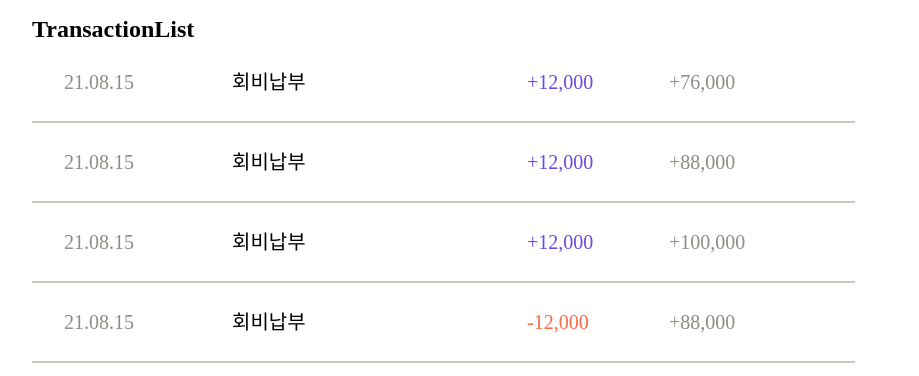
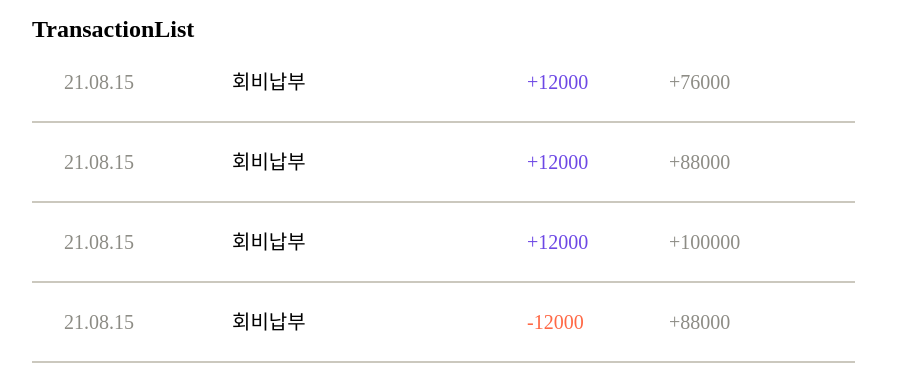
Before and after one commit to kmu-kcc/buddy-frontend, a React (Create React App) app: page /test in a window 1280 px wide. Shown: the part 1457-1833 px from the top of the page, without its empty margins (232-1151 px from the left). Built offline with nearby package versions, Linux system fonts and the light colour scheme; a web font is replaced by a local one.

Commit message:
Fix safari regex issue by removing regex

```diff
--- a/src/components/TransactionList.tsx
+++ b/src/components/TransactionList.tsx
@@ -51,7 +51,7 @@ const ColorText = styled(Text)<{amount: number}>`
 `;
 
 const comma = (num: number) =>{
-  const res = num.toString().replace(/\B(?<!\.\d*)(?=(\d{3})+(?!\d))/g, ',');
+  const res = num.toString();
   return (num >= 0 ? '+'+res : res);
 };
 
--- a/src/pages/fee/Account.tsx
+++ b/src/pages/fee/Account.tsx
@@ -13,7 +13,7 @@ const CarriedData = {
 };
 
 const comma = (num: number) =>{
-  return num.toString().replace(/\B(?<!\.\d*)(?=(\d{3})+(?!\d))/g, ',');
+  return num.toString();
 };
 
 const FullBudget = styled.div<{Budget: number;}>`
```
